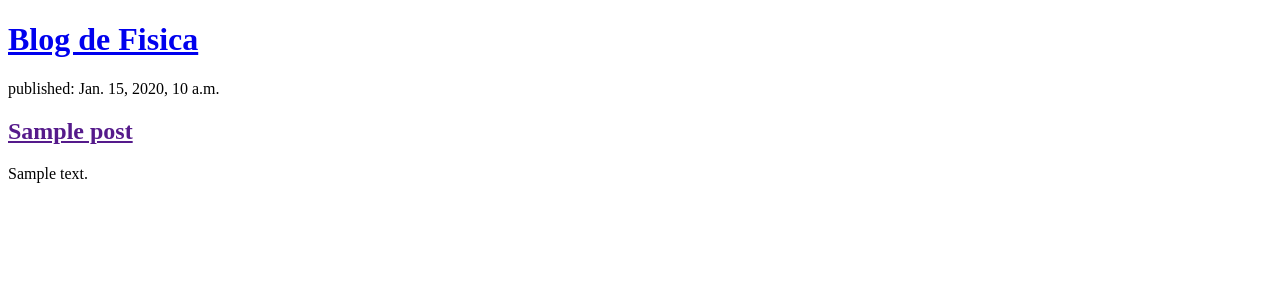
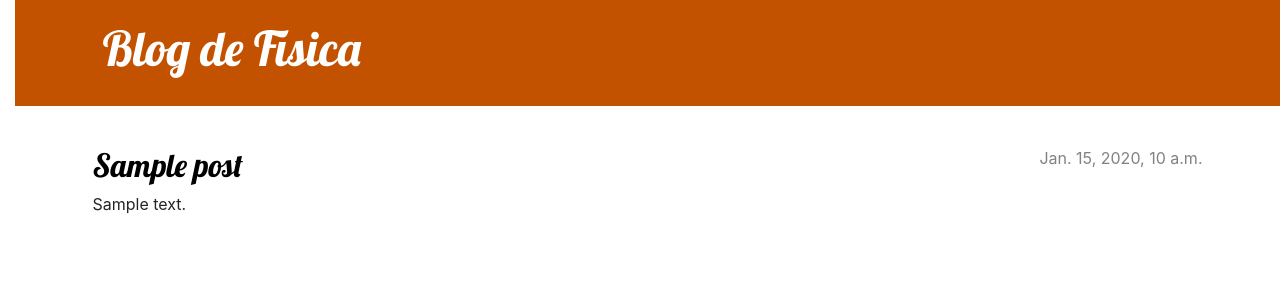
Before and after one commit to Bere21-wq/DjangoGirls_blog, a Django app: page / in a window 1280 px wide. Shown: the top 300 px of the page. Run offline with Django 3.2, Linux system fonts and the light colour scheme; tables that the repository leaves empty hold one stand-in row (values such as "Sample post").

Commit message:
Se modificaron los colores y las fuentes de presentacion del blog

```diff
--- /dev/null
+++ b/mysite/blog/static/css/blog.css
@@ -0,0 +1,79 @@
+h1 a, h2 a {
+    color: #C25100;
+    font-family: 'Lobster';
+}
+
+body {
+    padding-left: 15px;
+}
+
+.page-header {
+    background-color: #C25100;
+    margin-top: 0;
+    margin-bottom: 40px;
+    padding: 20px 20px 20px 40px;
+}
+
+.page-header h1,
+.page-header h1 a,
+.page-header h1 a:visited,
+.page-header h1 a:active {
+    color: #ffffff;
+    font-size: 36pt;
+    text-decoration: none;
+}
+
+h1,
+h2,
+h3,
+h4 {
+    font-family: 'Lobster', cursive;
+}
+
+.date {
+    color: #828282;
+}
+
+.save {
+    float: right;
+}
+
+.post-form textarea,
+.post-form input {
+    width: 100%;
+}
+
+.top-menu,
+.top-menu:hover,
+.top-menu:visited {
+    color: #ffffff;
+    float: right;
+    font-size: 26pt;
+    margin-right: 20px;
+}
+
+.post {
+    margin-bottom: 70px;
+}
+
+.post h2 a,
+.post h2 a:visited {
+    color: #000000;
+}
+
+.post > .date,
+.post > .actions {
+    float: right;
+}
+
+.btn-default,
+.btn-default:visited {
+    color: #C25100;
+    background: none;
+    border-color: #C25100;
+}
+
+.btn-default:hover {
+    color: #FFFFFF;
+    background-color: #C25100;
+}
--- a/mysite/blog/templates/blog/post_list.html
+++ b/mysite/blog/templates/blog/post_list.html
@@ -1,19 +1,33 @@
+{% load static %}
 <!DOCTYPE html>
 <html>
     <head>
+        <link rel="stylesheet" href="https://cdn.jsdelivr.net/npm/bootstrap@4.5.3/dist/css/bootstrap.min.css" integrity="sha384-TX8t27EcRE3e/ihU7zmQxVncDAy5uIKz4rEkgIXeMed4M0jlfIDPvg6uqKI2xXr2" crossorigin="anonymous">
+        <link rel="stylesheet" href="{% static 'css/blog.css' %}">
+        <link href="//fonts.googleapis.com/css?family=Lobster&subset=latin,latin-ext" rel="stylesheet" type="text/css">
         <title>Blog de Fisica</title>
     </head>
     <body>
-        <header>
+        <header class="page-header">
+            <div class="container">
                 <h1><a href="/">Blog de Fisica</a></h1>
+            </div>
         </header>
 
+        <main class="container">
+            <div class="row">
+                <div class="col">
                     {% for post in posts %}
-        <article>
-            <time>published: {{ post.published_date }}</time>
+                        <article class="post">
+                            <time class="date">
+                                {{ post.published_date }}
+                            </time>
                             <h2><a href="">{{ post.title }}</a></h2>
                             <p>{{ post.text|linebreaksbr }}</p>
                         </article>
                     {% endfor %}
+                </div>
+            </div>
+        </main>
     </body>
 </html>
```
Lines whose indentation alone changed are shown as unchanged.
